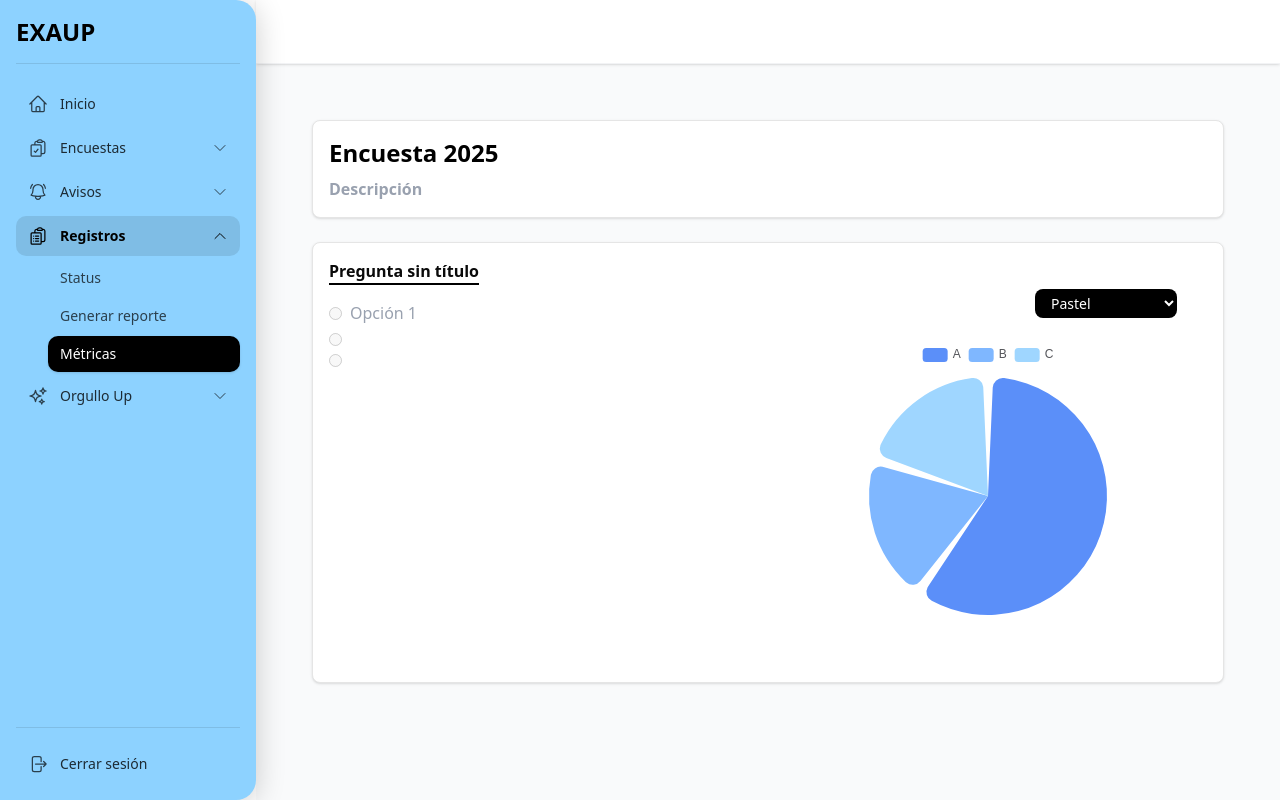
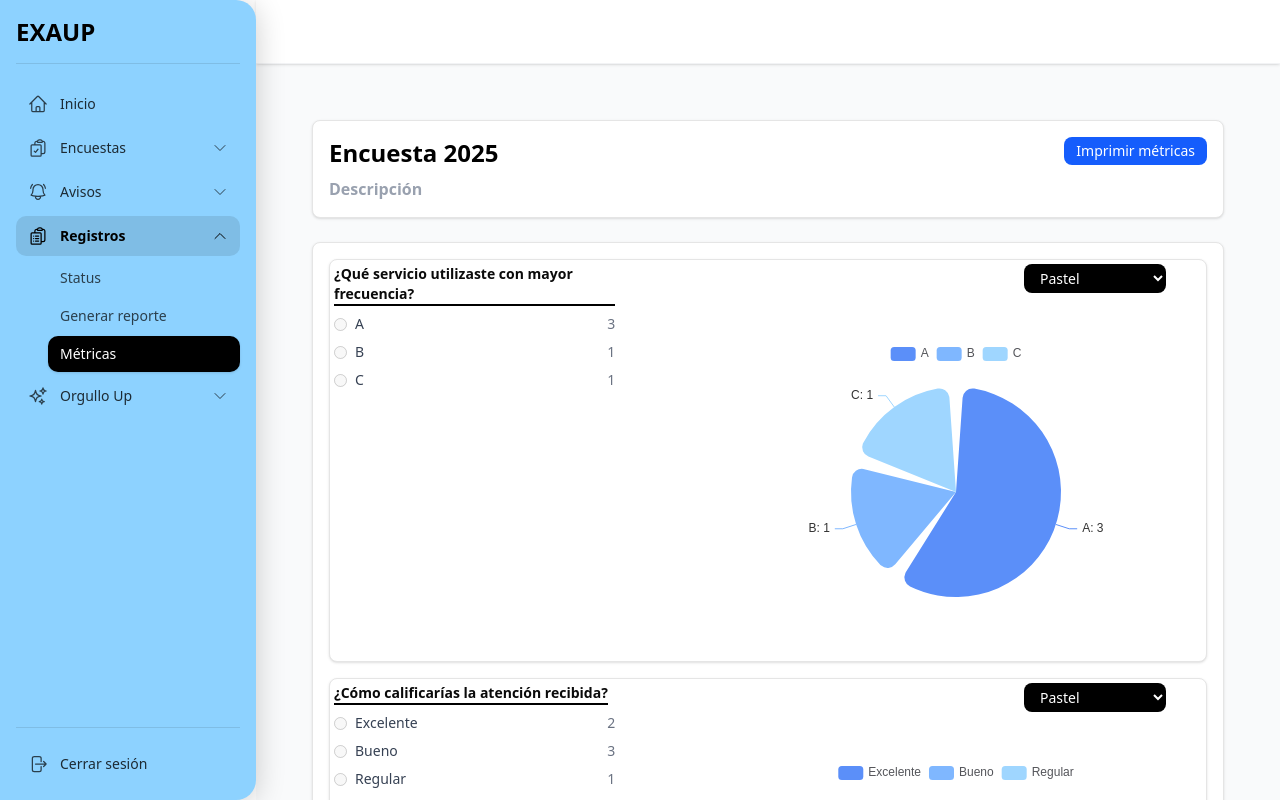
Before and after one commit to Maax9o9/EgresadosUP, a React (Vite) app: page /metrics in a window 1280 px wide. Shown: the top 800 px of the page. Built offline with nearby package versions, Linux system fonts and the light colour scheme.

Commit message:
graphics fix - pdf generator

```diff
--- a/src/features/surveys/presentation/components/metric-header/MetricHeader.tsx
+++ b/src/features/surveys/presentation/components/metric-header/MetricHeader.tsx
@@ -1,9 +1,21 @@
 
 const MetricHeader = () => {
+  const printAllMetrics = () => {
+    // ask MetricQuestion to generate images and perform printing
+    window.dispatchEvent(new Event("request-metrics-print"));
+  };
+
   return (
-    <div className="border rounded-md p-4 bg-white shadow-sm">
-      <h1 className="text-2xl font-bold text-black">Encuesta 2025</h1>
-      <p className="text-gray-400 font-semibold mt-2">Descripción</p>
+    <div id="metric-header" className="border rounded-md p-4 bg-white shadow-sm metric-header">
+      <div className="flex justify-between items-start">
+        <div>
+          <h1 className="text-2xl font-bold text-black">Encuesta 2025</h1>
+          <p className="text-gray-400 font-semibold mt-2">Descripción</p>
+        </div>
+        <div>
+          <button onClick={printAllMetrics} className="bg-blue-600 text-white text-sm px-3 py-1 rounded-md hover:bg-blue-700">Imprimir métricas</button>
+        </div>
+      </div>
     </div>
   );
 };
--- a/src/features/surveys/presentation/components/metric-question/MetricQuestion.tsx
+++ b/src/features/surveys/presentation/components/metric-question/MetricQuestion.tsx
@@ -1,121 +1,248 @@
-import { useState } from "react";
+import { useState, useEffect, useRef } from "react";
 // using echarts for rendering charts in this component
 import ReactECharts from "echarts-for-react";
 
 const MetricQuestion = () => {
 
-  const responses = ["A", "B", "A", "C", "A"];
+  // Six example questions with sample responses (each response is an option key)
+  const sampleQuestions = [
+    { title: "¿Qué servicio utilizaste con mayor frecuencia?", responses: ["A", "B", "A", "C", "A"] },
+    { title: "¿Cómo calificarías la atención recibida?", responses: ["Excelente", "Bueno", "Bueno", "Regular", "Excelente", "Bueno"] },
+    { title: "¿Recomendarías el programa a otros?", responses: ["Sí", "Sí", "No", "Sí"] },
+    { title: "¿Cuál es tu nivel de satisfacción con las instalaciones?", responses: ["Alto", "Medio", "Medio", "Bajo", "Medio"] },
+    { title: "¿Participarías en futuras actividades?", responses: ["Sí", "No", "Sí", "Sí", "Sí"] },
+    { title: "¿Qué tan claro fue el proceso de registro?", responses: ["Claro", "Claro", "Poco claro", "Claro"] },
+  ];
 
-  const counts = responses.reduce<Record<string, number>>((acc, r) => {
-    acc[r] = (acc[r] || 0) + 1;
-    return acc;
-  }, {});
-
-  const dataCount = Object.entries(counts).map(([name, cnt]) => ({ name, value: cnt }));
-
-  const [chartType, setChartType] = useState<"pie" | "donut" | "bar" | "radar">("pie");
-  // selectValue controls what the select shows; initialize to the default chart so the button shows the active type
-  const [selectValue, setSelectValue] = useState<string>("pie");
+  type ChartType = "pie" | "donut" | "bar" | "radar";
+  const [chartTypes, setChartTypes] = useState<ChartType[]>(sampleQuestions.map(() => "pie"));
 
   // Six darker pastel tones (muted, slightly darker pastel palette)
   const COLORS = ["#5B8FF9", "#7FB7FF", "#9FD6FF", "#C3E9FF", "#9CCFD9", "#8FB7D9"];
 
-  // Chart sizing and spacing
-  const CHART_SIZE = 340; // px (a bit larger)
+  // Chart sizing and spacing — slightly smaller canvas and more compact flex items
+  const CHART_WIDTH = 460; // px (container width reduced)
+  const CHART_HEIGHT = 360; // px (container height reduced)
+  // Render size slightly reduced so charts are a bit smaller
+  const CHART_RENDER_WIDTH = 420; // px (render width)
+  const CHART_RENDER_HEIGHT = 300; // px (render height)
+  // mobile render multiplier
+  const MOBILE_SCALE = 0.68;
 
-  // Prebuild bar option so we pass an object to ReactECharts (not a function)
-  const barOption = {
+  // responsive detection for smaller screens
+  const [isMobile, setIsMobile] = useState<boolean>(false);
+  useEffect(() => {
+    const onResize = () => setIsMobile(window.innerWidth < 640);
+    onResize();
+    window.addEventListener("resize", onResize);
+    return () => window.removeEventListener("resize", onResize);
+  }, []);
+
+  const renderWidth = isMobile ? Math.round(CHART_RENDER_WIDTH * MOBILE_SCALE) : CHART_RENDER_WIDTH;
+  const renderHeight = isMobile ? Math.round(CHART_RENDER_HEIGHT * MOBILE_SCALE) : CHART_RENDER_HEIGHT;
+  const containerRef = useRef<HTMLDivElement | null>(null);
+  const chartRefs = useRef<Array<any | null>>([]);
+
+  // Listen for print requests dispatched from MetricHeader
+  useEffect(() => {
+    const handler = async () => {
+      try {
+        const headerEl = document.getElementById("metric-header");
+        const metricsEl = document.getElementById("metric-metrics");
+        const headerHtml = headerEl ? headerEl.outerHTML : "";
+        if (!metricsEl) {
+          alert("No se encontró el contenido de métricas para imprimir.");
+          return;
+        }
+
+        // generate images for each chart
+        const imgs: string[] = [];
+        for (let i = 0; i < sampleQuestions.length; i++) {
+          const comp = chartRefs.current[i];
+          const inst = comp?.getEchartsInstance ? comp.getEchartsInstance() : null;
+          if (inst && typeof inst.getDataURL === "function") {
+            const dataUrl = inst.getDataURL({ pixelRatio: 2, backgroundColor: "#ffffff" });
+            imgs.push(dataUrl);
+          } else {
+            imgs.push("");
+          }
+        }
+
+        const head = document.head.innerHTML;
+        const metricsHtml = metricsEl.outerHTML;
+        const w = window.open("", "_blank", "width=1000,height=800,scrollbars=yes");
+        if (!w) {
+          alert("No se pudo abrir la ventana de impresión");
+          return;
+        }
+        w.document.open();
+        const imgsJson = JSON.stringify(imgs);
+        const script = `<script>var imgs = ${imgsJson};document.addEventListener('DOMContentLoaded',function(){document.querySelectorAll('[data-chart-index]').forEach(function(el){var idx = el.getAttribute('data-chart-index');var src = imgs[idx];if(src){el.innerHTML = '<img src="'+src+'" style="max-width:300px;width:100%;height:auto;display:block;margin:0 auto;border:1px solid #e5e7eb;padding:6px;background:#fff"/>';}else{el.innerHTML = '<div style="height:240px;display:flex;align-items:center;justify-content:center;background:#f9fafb;color:#6b7280;border:1px dashed #e5e7eb">Gráfica no disponible</div>';} });
+        var metricsEl = document.getElementById('metric-metrics');
+        if(metricsEl){
+          var items = Array.prototype.slice.call(metricsEl.querySelectorAll('[data-metric-index]'));
+          var wrapper = document.createElement('div');
+          var firstCount = 2;
+          if(items.length>0){
+            var firstGroup = document.createElement('div');
+            firstGroup.style.marginBottom = '12px';
+            // ensure the first group breaks after the header+first items
+            firstGroup.style.pageBreakAfter = 'always';
+            items.slice(0, firstCount).forEach(function(it){ it.style.pageBreakInside = 'avoid'; it.style.minHeight = '420px'; it.style.padding = '12px'; it.style.boxSizing = 'border-box'; firstGroup.appendChild(it); });
+            wrapper.appendChild(firstGroup);
+            for(var i=firstCount;i<items.length;i+=2){
+              var page = document.createElement('div');
+              page.style.pageBreakAfter = 'always';
+              page.style.marginBottom = '12px';
+              if(items[i]){ items[i].style.pageBreakInside = 'avoid'; items[i].style.minHeight = '420px'; items[i].style.padding = '12px'; items[i].style.boxSizing = 'border-box'; page.appendChild(items[i]); }
+              if(items[i+1]){ items[i+1].style.pageBreakInside = 'avoid'; items[i+1].style.minHeight = '420px'; items[i+1].style.padding = '12px'; items[i+1].style.boxSizing = 'border-box'; page.appendChild(items[i+1]); }
+              wrapper.appendChild(page);
+            }
+            metricsEl.parentNode.replaceChild(wrapper, metricsEl);
+          }
+        }
+        window.print();});</script>`;
+
+        w.document.write(`<!doctype html><html><head>${head}<style>@media print{body{margin:0;padding:12px} .no-print{display:none}} body{background:#fff;padding:12px;margin:0;font-family:Arial,Helvetica,sans-serif} h3{margin:0 0 8px 0}</style></head><body>${headerHtml}${metricsHtml}${script}</body></html>`);
+        w.document.close();
+      } catch (err) {
+        console.error(err);
+        window.print();
+      }
+    };
+
+    window.addEventListener("request-metrics-print", handler as EventListener);
+    return () => window.removeEventListener("request-metrics-print", handler as EventListener);
+  }, []);
+
+
+  return (
+    <div id="metric-metrics" ref={containerRef} className="border rounded-md p-4 bg-white shadow-sm">
+      <div className="space-y-4">
+        {sampleQuestions.map((q, qi) => {
+          const counts = q.responses.reduce<Record<string, number>>((acc, r) => {
+            acc[r] = (acc[r] || 0) + 1;
+            return acc;
+          }, {});
+          const dataCountQ = Object.entries(counts).map(([name, cnt]) => ({ name, value: cnt }));
+
+          const pieOptionQ = {
+            tooltip: { trigger: "item" },
+            legend: { top: "5%", left: "center" },
+            series: [
+              {
+                name: "Responses",
+                type: "pie",
+                radius: (chartTypes[qi] ?? "pie") === "donut" ? ["40%", "70%"] : ["0%", "70%"],
+                // move the pie center slightly down to create a top margin inside the chart
+                center: ["50%", isMobile ? "60%" : "55%"],
+                avoidLabelOverlap: false,
+                // increase padAngle so slices have visible spacing between them
+                padAngle: 8,
+                itemStyle: { borderRadius: 10 },
+                // give labels a bit more distance and use an outside position
+                label: { show: true, position: "outside", formatter: "{b}: {c}", distance: 10 },
+                emphasis: { label: { show: true, fontSize: 14, fontWeight: "bold" } },
+                // longer label lines to avoid overlap with the pie itself
+                labelLine: { show: true, length: 14, length2: 8 },
+                data: dataCountQ.map((d, i) => ({ value: d.value, name: d.name, itemStyle: { color: COLORS[i % COLORS.length] } })),
+              },
+            ],
+          };
+
+                  // Calculate max for y-axis so the top label won't be cut off
+                  const maxVal = Math.max(...dataCountQ.map((d) => d.value), 1);
+
+                  const barOptionQ = {
                     tooltip: { trigger: "axis", axisPointer: { type: "shadow" } },
                     xAxis: {
                       type: "category",
-      data: dataCount.map((d) => d.name),
+                      data: dataCountQ.map((d) => d.name),
                       axisLine: { show: false },
                       axisTick: { show: false },
                       axisLabel: { color: "#6B7280" },
                     },
-    // Hide Y axis numbers/lines as requested
                     yAxis: {
                       type: "value",
+                      max: Math.ceil(maxVal * 1.2),
                       axisLine: { show: false },
                       axisTick: { show: false },
                       axisLabel: { show: false },
                       splitLine: { show: false },
                     },
-    grid: { left: 8, right: 8, bottom: 24, top: 8 },
+                    // give more top space so labels above bars are visible
+                    grid: { left: 8, right: 8, bottom: 24, top: 48 },
                     series: [
                       {
                         type: "bar",
                         barWidth: 36,
-        data: dataCount.map((d, i) => ({
+                        data: dataCountQ.map((d, i) => ({
                           value: d.value,
                           itemStyle: { color: COLORS[i % COLORS.length], borderRadius: [20, 20, 0, 0] },
                         })),
+                        label: { show: true, position: "top", formatter: "{c}", distance: 6 },
                         emphasis: { itemStyle: { opacity: 0.95 } },
                       },
                     ],
                   };
 
-  // Radar option: single series showing counts per category
-  const maxVal = Math.max(...dataCount.map((d) => d.value), 1);
-  const radarIndicators = dataCount.map((d) => ({ name: d.name, max: Math.ceil(maxVal * 1.2) }));
-  const radarValues = dataCount.map((d) => d.value);
-  const radarOption = {
+          const radarIndicators = dataCountQ.map((d) => ({ name: d.name, max: Math.ceil(maxVal * 1.2) }));
+          const radarValues = dataCountQ.map((d) => d.value);
+          const radarOptionQ = {
             tooltip: {},
-    radar: {
-      indicator: radarIndicators,
-      radius: '60%',
-      name: { textStyle: { color: '#6B7280' } },
-    },
+            radar: { indicator: radarIndicators, radius: "60%", name: { textStyle: { color: "#6B7280" } } },
             series: [
               {
-        type: 'radar',
+                type: "radar",
                 data: [
                   {
                     value: radarValues,
-            name: 'Responses',
+                    name: "Responses",
                     itemStyle: { color: COLORS[0] },
                     areaStyle: { color: COLORS[0], opacity: 0.15 },
                     lineStyle: { color: COLORS[0] },
+                    label: { show: true, formatter: "{c}" },
                   },
                 ],
               },
             ],
           };
 
+          const currentType = chartTypes[qi] ?? "pie";
+          const optionToUse = currentType === "bar" ? barOptionQ : currentType === "radar" ? radarOptionQ : pieOptionQ;
+
           return (
-    <div className="border rounded-md p-4 bg-white shadow-sm">
-      {/* Layout: on small screens stack (question row + chart below), on sm+ display side-by-side */}
+            <div data-metric-index={qi} key={`q-${qi}`} className="border rounded-md p-1 bg-white shadow-sm">
                 <div className="flex flex-col sm:flex-row justify-between items-start">
-
-        {/* Left: question area (keeps its layout) */}
-        <div className="w-full sm:w-1/2 pr-4">
-          <h2 className="text-base font-semibold border-b-2 border-black w-fit mb-4">Pregunta sin título</h2>
+                    <div className="sm:w-4/12 pr-2">
+                      <h3 className="text-sm font-semibold border-b-2 border-black w-fit mb-2">{q.title}</h3>
                       <div className="space-y-2">
-            <label className="flex items-center text-gray-400">
-              <input type="radio" name="option" disabled className="mr-2" />Opción 1
+                        {dataCountQ.map((opt, oi) => (
+                          <label key={`opt-${qi}-${oi}`} className="flex items-center text-gray-700 text-sm">
+                            <input type="radio" name={`option-${qi}`} disabled className="mr-2" />
+                            <span className="flex justify-between w-full">
+                              <span className="truncate text-sm">{opt.name}</span>
+                              <span className="text-sm text-gray-500">{opt.value}</span>
+                            </span>
                           </label>
-            <label className="flex items-center text-gray-400">
-              <input type="radio" name="option" disabled className="mr-2" />
-            </label>
-            <label className="flex items-center text-gray-400">
-              <input type="radio" name="option" disabled className="mr-2" />
-            </label>
+                        ))}
                       </div>
                     </div>
 
-        {/* Right: selector stays at top-right; chart will flow below on small screens */}
-        <div className="w-full sm:w-1/2 flex flex-col items-end">
-          <div className="w-full flex justify-end">
+                    <div className="w-full sm:w-8/12 flex flex-col items-end pr-4">
+                    <div className="flex justify-end w-auto">
                     <select
-              value={selectValue}
+                      value={chartTypes[qi]}
                       onChange={(e) => {
-                const v = e.target.value as "pie" | "donut" | "bar" | "radar";
-                setSelectValue(v);
-                setChartType(v);
+                        const v = e.target.value as ChartType;
+                        setChartTypes((prev) => {
+                          const copy = [...prev];
+                          copy[qi] = v;
+                          return copy;
+                        });
                       }}
-              // Responsive top margin: no top margin on mobile, 30px on sm+
-              className="bg-black text-white text-sm px-3 py-1 rounded-md mb-2 cursor-pointer mt-0 sm:mt-[30px]"
-              style={{ marginRight: 30 }}
+                      className="bg-black text-white text-sm px-3 py-1 rounded-md mb-1 cursor-pointer mt-0 sm:mt-[28px]"
+                      style={{ marginRight: 20, marginTop: isMobile ? 15 : 0 }}
                     >
                       <option value="" disabled>Tipo de gráfica</option>
                       <option value="pie">Pastel</option>
@@ -125,40 +252,21 @@ const MetricQuestion = () => {
                     </select>
                   </div>
 
-          {/* Chart: on small screens this will appear below the select */}
-          <div className="w-full flex items-center justify-center mt-4 sm:mt-0">
-            <div style={{ width: CHART_SIZE, height: CHART_SIZE }} className="flex items-center justify-center">
-              {chartType === "bar" ? (
-                <ReactECharts option={barOption} style={{ width: CHART_SIZE, height: CHART_SIZE }} />
-              ) : chartType === "radar" ? (
-                <ReactECharts option={radarOption} style={{ width: CHART_SIZE, height: CHART_SIZE }} />
-              ) : (
+                  <div className="flex items-center justify-center sm:justify-end mt-1 sm:mt-0" style={{ overflow: 'visible' }}>
+                                    <div data-chart-index={qi} style={{ width: CHART_WIDTH, height: CHART_HEIGHT, transform: 'translateX(0)' }} className="flex items-center justify-center">
                       <ReactECharts
-                  option={{
-                    tooltip: { trigger: "item" },
-                    legend: { top: "5%", left: "center" },
-                    series: [
-                      {
-                        name: "Responses",
-                        type: "pie",
-                        radius: chartType === "donut" ? ["40%", "70%"] : ["0%", "70%"],
-                        avoidLabelOverlap: false,
-                        padAngle: 5,
-                        itemStyle: { borderRadius: 10 },
-                        label: { show: false, position: "center" },
-                        emphasis: { label: { show: true, fontSize: 24, fontWeight: "bold" } },
-                        labelLine: { show: false },
-                        data: dataCount.map((d, i) => ({ value: d.value, name: d.name, itemStyle: { color: COLORS[i % COLORS.length] } })),
-                      },
-                    ],
-                  }}
-                  style={{ width: CHART_SIZE, height: CHART_SIZE }}
+                        ref={(r) => { chartRefs.current[qi] = r; }}
+                        key={`q-${qi}-chart-${currentType}`}
+                        option={optionToUse}
+                        style={{ width: renderWidth, height: renderHeight }}
                       />
-              )}
                     </div>
                   </div>
                 </div>
-
+              </div>
+            </div>
+          );
+        })}
       </div>
     </div>
   );
```
Lines whose indentation alone changed are shown as unchanged.
